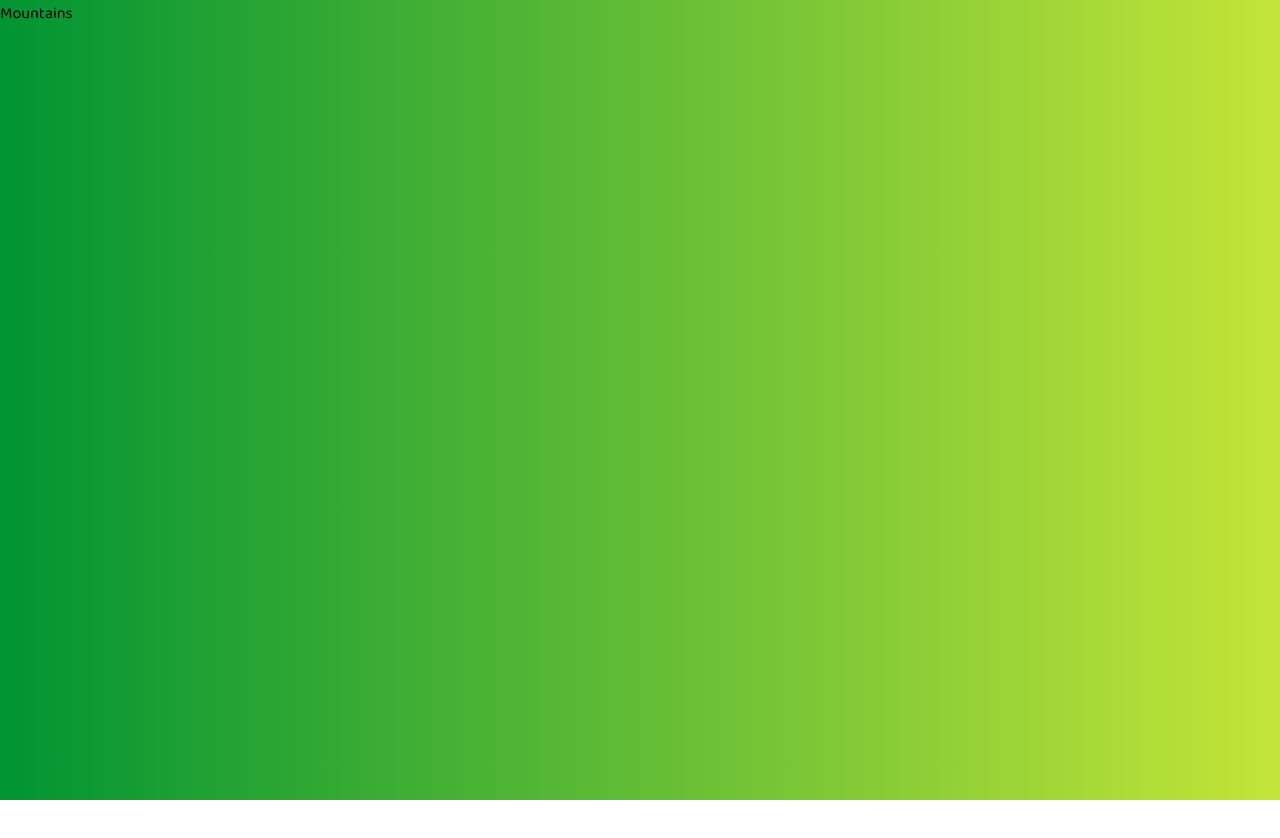
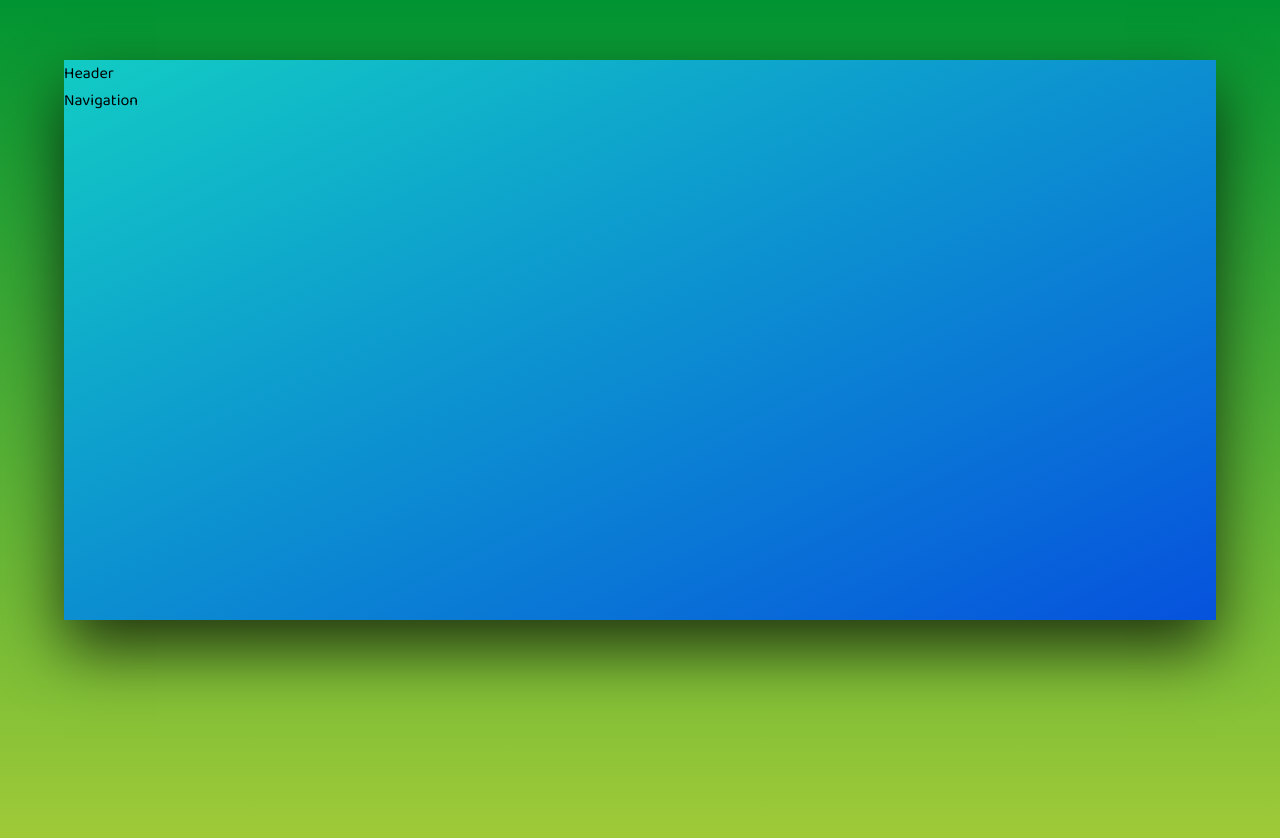
Before and after one commit to Sanjeev-Chadeesingh/jamaica-mountain-trips, a website: page index.html in a window 1280 px wide. Before the commit the page ends 800 px from the top, so only its background shows below. Drawn offline with Linux system fonts and the light colour scheme.

Commit message:
skeleton made with container

```diff
--- a/index.html
+++ b/index.html
@@ -5,9 +5,16 @@
     <meta name="viewport" content="width=device-width, initial-scale=1.0"><link href="https://fonts.googleapis.com/css2?family=Baloo+Da+2:wght@400;500;600;700;800&display=swap" rel="stylesheet">
     <link rel="stylesheet" type="text/css" href="css/style.css">
     <link rel="shortcut icon" type="image/png" href="img/mountain-favicon-1.png">
-    <title>hilltopStyle</title>
+    <title>hilltopSights</title>
 </head>
 <body>
-    Mountains
+    <div class="container">
+        <header class="header">
+            Header
+            <nav class="navigation">
+                Navigation
+            </nav>
+        </header>
+    </div>
 </body>
 </html>
--- a/sass/_base.scss
+++ b/sass/_base.scss
@@ -40,7 +40,7 @@ html {
 }
 
 body {
-    background-image: linear-gradient(to right, var(--primary-color-dark), var(--primary-color-light));
+    background-image: linear-gradient(to bottom, var(--primary-color-dark), var(--primary-color-medium));
     background-repeat: no-repeat;
     height: 100vh;
     font-family: var(--primary-font);
--- a/sass/_layout.scss
+++ b/sass/_layout.scss
@@ -0,0 +1,7 @@
+.container {
+    margin: 6rem auto;
+    width: 90%;
+    height: 70vh;
+    background-image: linear-gradient(to left top, var(--secondary-color-dark), var(--secondary-color-light));
+    box-shadow: 0 3rem 6rem rgba(0, 0, 0, .7);
+}
```
Also changed, not shown: css/style.css, 1 other file.
